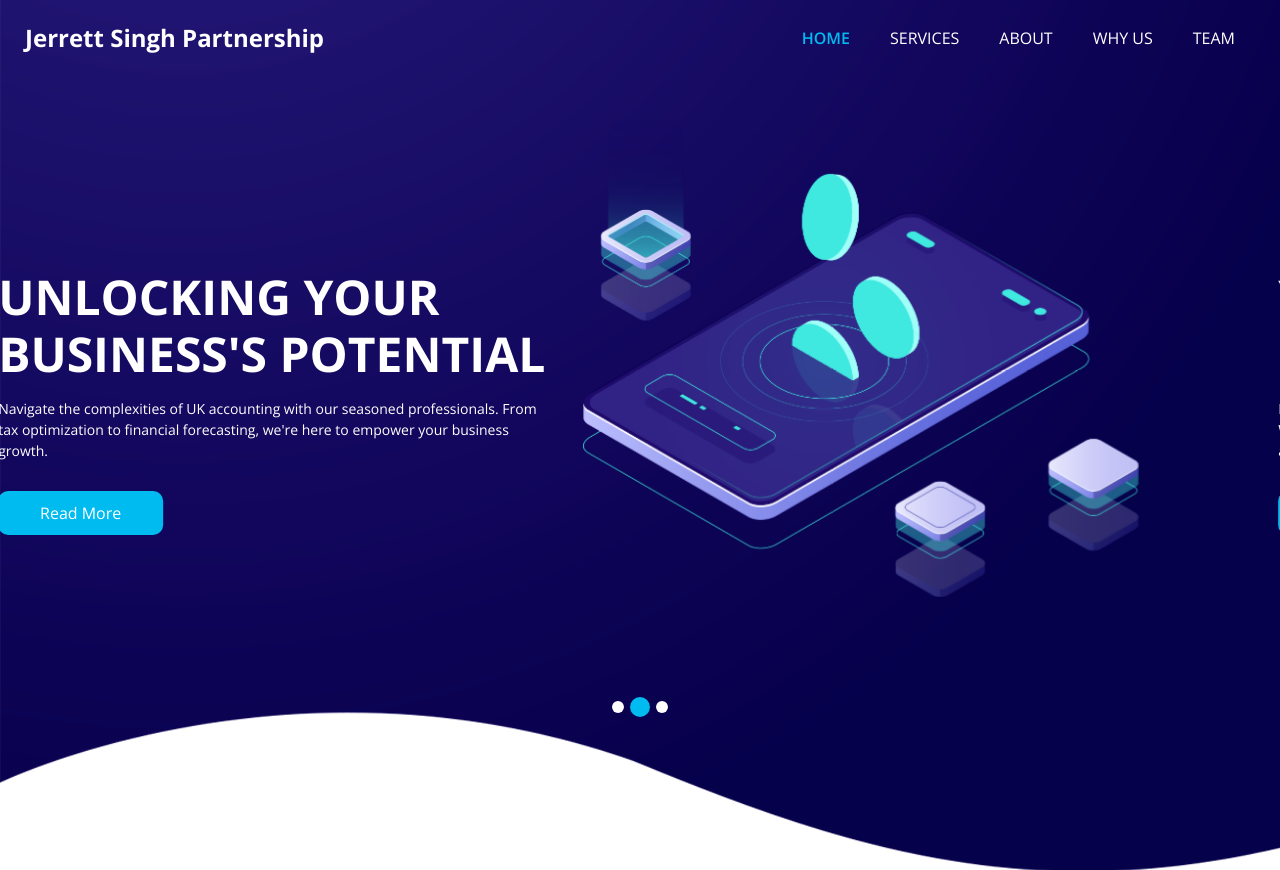
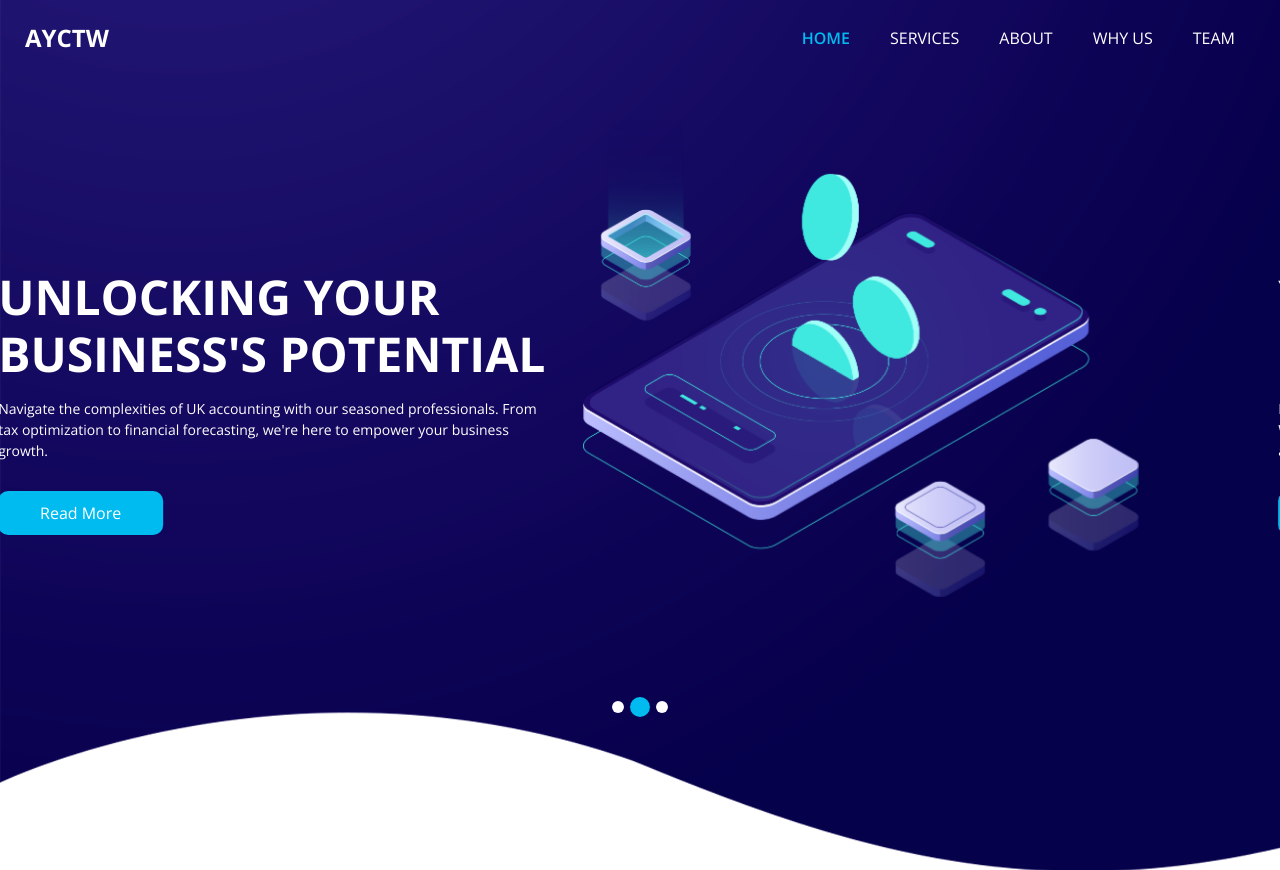
Before and after one commit to BinuPenta/maha_website, a plain HTML site: page index.html in a window 1280 px wide. Shown: the top 870 px of the page. Drawn offline with nearby package versions, Linux system fonts and the light colour scheme; some packages are replaced by stand-ins of ours.

Commit message:
Change of name

```diff
--- a/index.html
+++ b/index.html
@@ -13,7 +13,7 @@
   <meta name="author" content="" />
   <link rel="shortcut icon" href="images/favicon.png" type="">
 
-  <title> Jerrett Singh Partnership </title>
+  <title> AYCTW </title>
 
   <!-- bootstrap core css -->
   <link rel="stylesheet" type="text/css" href="css/bootstrap.css" />
@@ -50,7 +50,7 @@
         <nav class="navbar navbar-expand-lg custom_nav-container ">
           <a class="navbar-brand" href="index.html">
             <span>
-              Jerrett Singh Partnership
+              AYCTW
             </span>
           </a>
 
```
